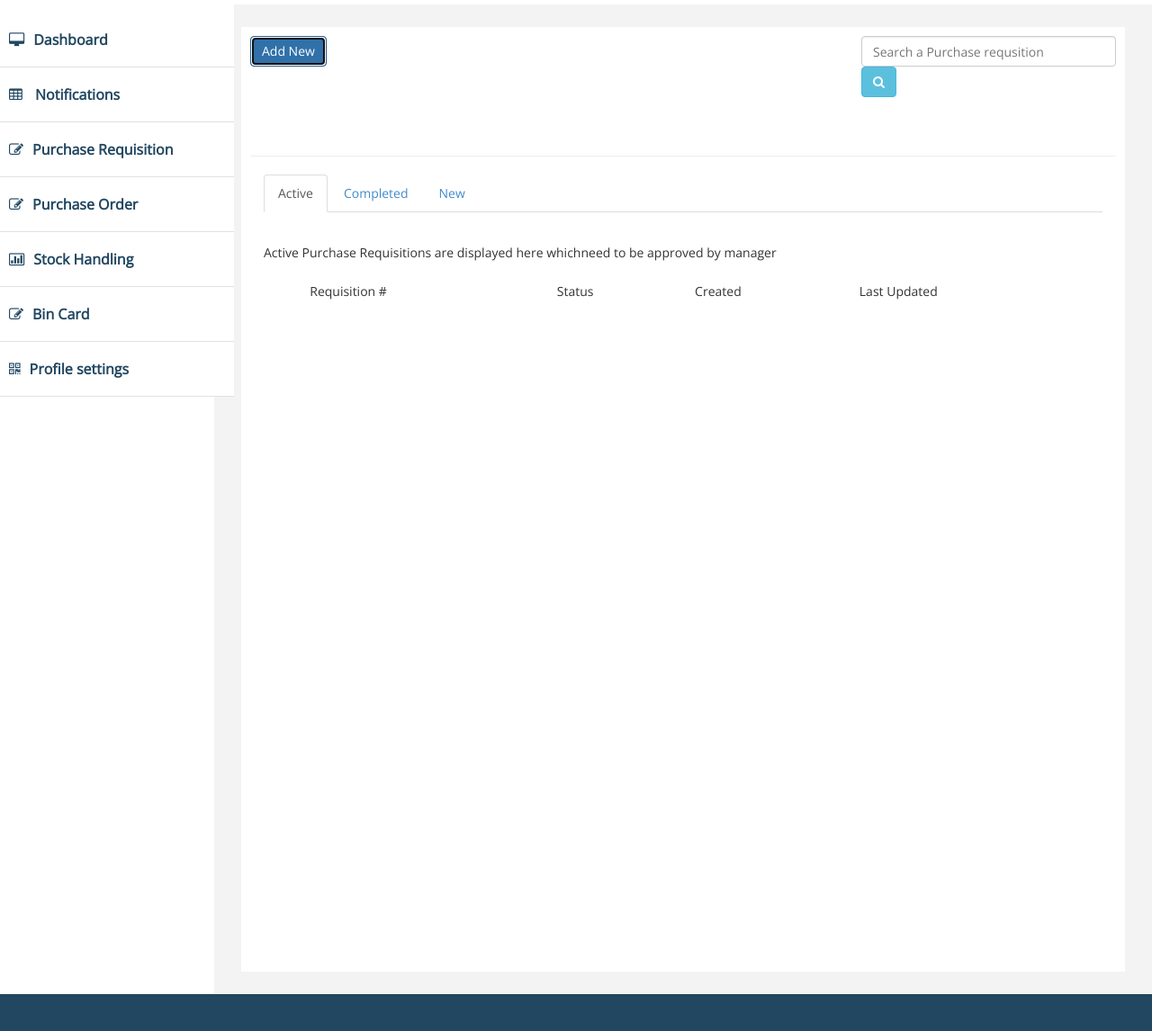
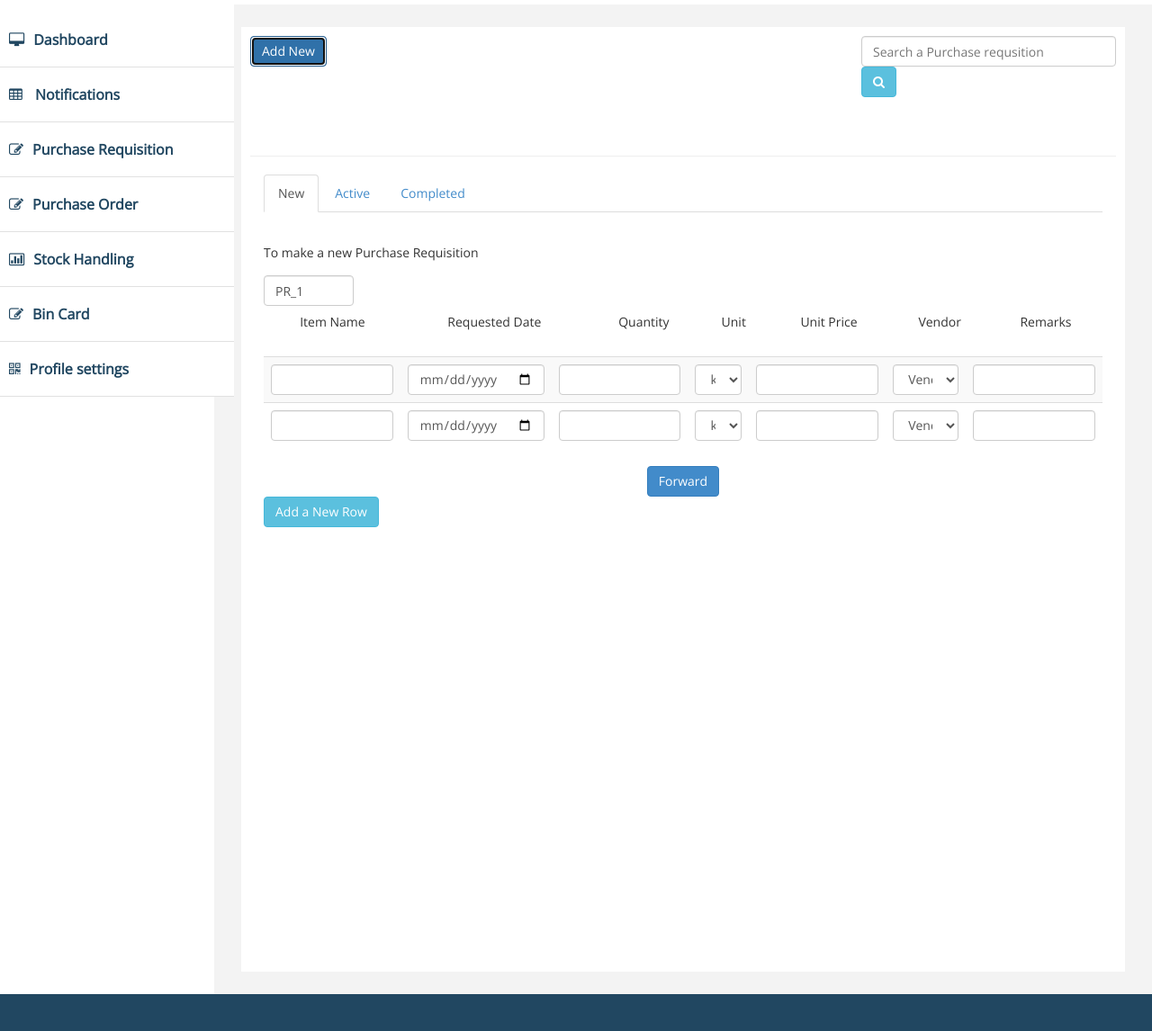
Before and after one commit to AndunRanmal/KMS, a PHP site: page /blank.php in a window 1280 px wide. Shown: the part 56-1202 px from the top of the page at 90% size. Run offline with PHP 8.4, Linux system fonts and the light colour scheme; data that the repository does not hold is empty; some libraries are stand-ins or nearby versions.

Commit message:
4th commit

```diff
--- a/views/assets/js/script.js
+++ b/views/assets/js/script.js
@@ -20,7 +20,7 @@ function addRow(tableID) {
 			newcell.innerHTML = table.rows[0].cells[i].innerHTML;
 		}
 	}else{
-		 alert("Maximum Passenger per ticket is 10.");
+		 alert("Maximum items per purchase requisition is 10.");
 
 	}
 }
--- a/views/blank.php
+++ b/views/blank.php
@@ -39,19 +39,130 @@ include("../include/stock_keeper.php");
 
                 <div class="col-md-12">
                         <ul class="nav nav-tabs">
-                            <li class="active"><a href="#home" data-toggle="tab">Active</a>
+                        	<li class="active"><a href="#messages" data-toggle="tab">New</a>
+                            </li>
+                            <li class=""><a href="#home" data-toggle="tab">Active</a>
                             </li>
                             <li class=""><a href="#profile" data-toggle="tab">Completed</a>
                             </li>
-                            <li class=""><a href="#messages" data-toggle="tab">New</a>
-                            </li>
-
                         </ul>
                         <div class="tab-content">
-                            <div class="tab-pane fade active in" id="home">
+                        	<div class="tab-pane fade active in " id="messages">
+                                <!-- <h4>Messages Tab</h4> --><br>
+                                <p>
+                                    To make a new Purchase Requisition
+                                </p>
+                                <div>
+                                  <form style="text-align: center;" action="../php/pr.php"  method="post">
+                                    <!-- <label class="form-control">Requiition Id</label> -->
+                                    <input type="text" name="Requisition_id" value="<?php echo 'PR_'.+$n ?>" class="form-control" style="width: 100px;">
+                                     <table class="table table-striped">
+                                       <thead>
+                                        <tr>
+                                          <td>Item Name</td>
+                                          <!-- <td>Description</td> -->
+                                          <td>Requested Date</td>
+                                          <td>Quantity</td>
+                                          <td>Unit</td>
+                                          <td>Unit Price</td>
+                                          <td>Vendor</td>
+                                          <td>Remarks</td>
+                                        </tr>
+                                       </thead>
+                                       </table>
+                                       <table class="table table-striped" id="tableid">
+                                       <tbody>
+                                         <tr>
+                                           <td>
+
+
+                                            <input list="ingridents" type="text" name="Item_code[]" class="form-control">
+                                            <datalist id="ingridents">
+                                            <?php
+                                              $sql = "SELECT * FROM `ingriedents`";
+                                              $res = mysqli_query($conn,$sql);
+                                              while($row = mysqli_fetch_assoc($res)){
+                                                $item = $row['Ingriedents_Name'];
+                                                echo $item;
+                                            ?>
+                                            <option><?php echo $item; ?></option>
+                                            <?php
+                                              }
+                                            ?>
+
+
+                                              <!-- <option>Dhal</option>
+                                              <option>Cheese</option>
+                                              <option>Chicken</option>
+                                              <option>Pork</option> -->
+
+                                            </datalist>
+
+
+                                           </td>
+                                           <!-- <td><input type="text" name="Description[]" class="form-control"></td> -->
+                                           <td><input type="Date" name="Req_date[]" class="form-control"></td>
+                                           <td><input type="number" name="Quantity[]" min="1" class="form-control"></td>
+                                           <td>
+	                                            <select class="form-control" name="Unit[]">
+	                                           		<option>kg</option>
+	                                           		<option>L</option>
+	                                           		<option>pcs</option>
+	                                            </select>
+	                                        </td>
+                                           <td><input type="number" name="Unit_price[]" step="0.01" min="0.01" class="form-control"></td>
+                                           <td><select class="form-control" name="Vendor[]">
+                                             <option>Vendor1</option>
+                                             <option>Vendor2</option>
+                                             <option>Vendor3</option>
+                                             <option>Vendor4</option>
+                                           </select></td>
+                                           <td><input type="text" name="Remarks[]" class="form-control"></td>
+                                         </tr>
+                                         <tr>
+                                           	<td>
+
+                                            <input list="ingridents" type="text" name="Item_code[]" class="form-control">
+                                            <datalist id="ingridents">
+
+
+
+                                              <!-- <option>Dhal</option>
+                                              <option>Cheese</option>
+                                              <option>Chicken</option>
+                                              <option>Pork</option> -->
+
+                                            </datalist>
+
+                                           </td>
+                                           <!-- <td><input type="text" name="Description[]" class="form-control"></td> -->
+                                           <td><input type="Date" name="Req_date[]" class="form-control"></td>
+                                           <td><input type="number" name="Quantity[]" min="1" class="form-control"></td>
+                                           <td><select class="form-control" name="Unit[]">
+                                           		<option>kg</option>
+                                           		<option>L</option>
+                                           		<option>pcs</option>
+                                           </select></td>
+                                           <td><input type="number" name="Unit_price[]" step="0.01" min="0.01" class="form-control"></td>
+                                           <td><select class="form-control" name="Vendor[]">
+                                             <option>Vendor1</option>
+                                             <option>Vendor2</option>
+                                             <option>Vendor3</option>
+                                             <option>Vendor4</option>
+                                           </select></td>
+                                           <td><input type="text" name="Remarks[]" class="form-control"></td>
+                                         </tr>
+                                       </tbody>
+                                      </table>
+                                      <input type="submit" name="submit" value="Forward" class="btn btn-primary">
+                                     </form>
+                                    <input type="button" value="Add a New Row" class="btn btn-info" onClick="addRow('tableid')" />
+                                </div>
+                            </div>
+                            <div class="tab-pane fade " id="home">
                                 <!-- <h4>Active</h4> --><br>
                                 <p>
-                                    Active Purchase Requisitions are displayed here whichneed to be approved by manager
+                                    Active Purchase Requisitions are displayed here which need to be approved by manager
                                 </p>
                                 <div>
                                   <table class="table" id="active">
--- a/views/index.html
+++ b/views/index.html
@@ -114,7 +114,7 @@
 
                      	<div class="col-lg-2 col-md-2 col-sm-2 col-xs-6">
                       		<div class="div-square">
-                            <a href="#" id="trigger">
+                            <a href="blank.html" id="trigger">
  							<i class="fa fa-circle-o-notch fa-5x"></i>
                       		<h4>Purchase Order</h4>
                       		</a>
```
Also changed, not shown: other parts of views/blank.php (+2 -60 lines), php/pr.php (+8 -20 lines).
